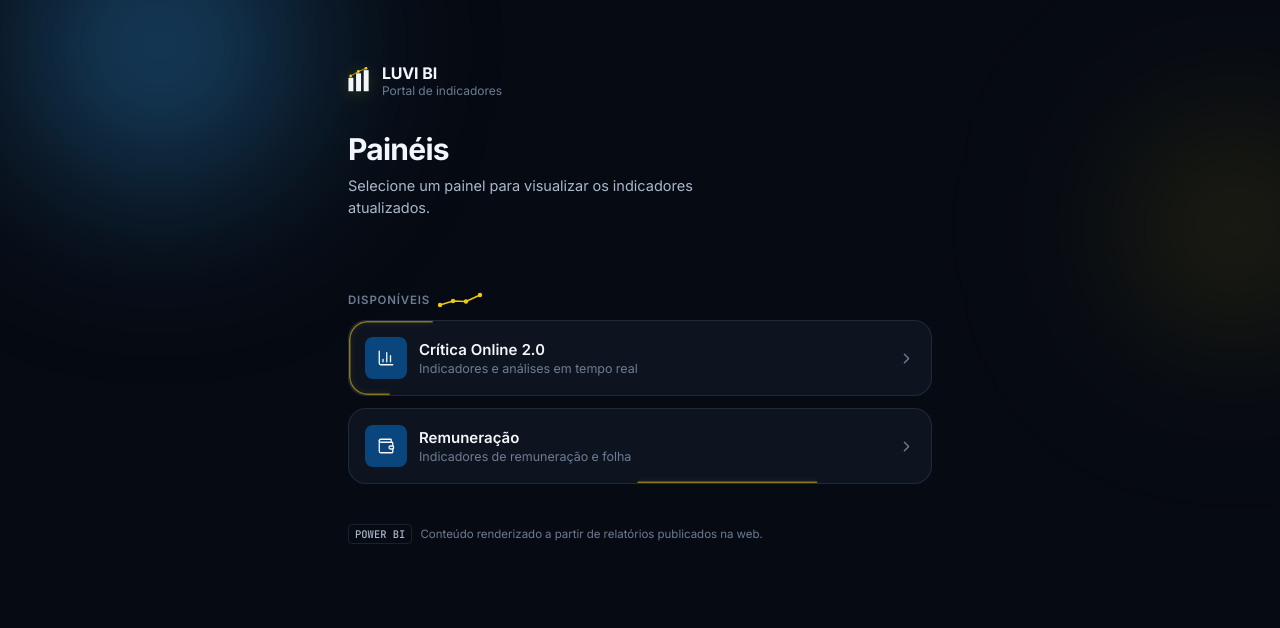
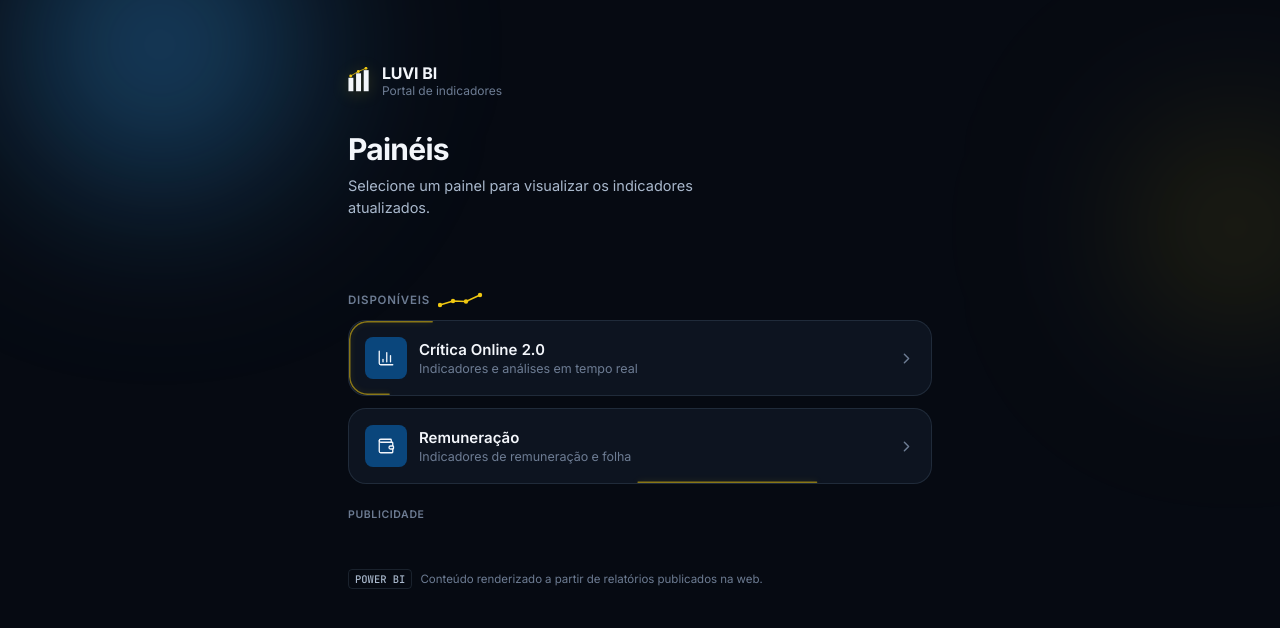
Before and after one commit to Lreus-1/Cr-tica-Online, a React (Vite) app: page / in a window 1280 px wide. Shown: the top 628 px of the page. Built offline with nearby package versions, Linux system fonts and the light colour scheme.

Commit message:
Adiciona AdSense

```diff
--- /dev/null
+++ b/src/components/AdSlot.jsx
@@ -0,0 +1,75 @@
+import { useEffect, useRef } from 'react';
+import { adConfig } from '../config/ads.js';
+
+const SCRIPT_ID = 'adsbygoogle-script';
+
+function loadAdSenseScript(client) {
+  if (document.getElementById(SCRIPT_ID)) return;
+  const script = document.createElement('script');
+  script.id = SCRIPT_ID;
+  script.async = true;
+  script.src = `https://pagead2.googlesyndication.com/pagead/js/adsbygoogle.js?client=${client}`;
+  script.crossOrigin = 'anonymous';
+  document.head.appendChild(script);
+}
+
+/**
+ * Bloco de anúncio do Google AdSense na Home.
+ *
+ * Importante: o AdSense só exibe anúncios reais em domínios aprovados
+ * na sua conta (não funciona em localhost, exceto com contas de teste).
+ * Até lá — e enquanto `client`/`slot` não forem preenchidos em
+ * src/config/ads.js — este componente mostra um placeholder discreto no
+ * lugar, pra você ver o espaço reservado no layout sem quebrar nada.
+ */
+export default function AdSlot() {
+  const insRef = useRef(null);
+  const pushedRef = useRef(false);
+  const configured = adConfig.client && !adConfig.client.includes('XXXX');
+
+  useEffect(() => {
+    if (!configured) return undefined;
+
+    loadAdSenseScript(adConfig.client);
+
+    const interval = setInterval(() => {
+      if (pushedRef.current) {
+        clearInterval(interval);
+        return;
+      }
+      if (window.adsbygoogle && insRef.current) {
+        try {
+          (window.adsbygoogle = window.adsbygoogle || []).push({});
+          pushedRef.current = true;
+          clearInterval(interval);
+        } catch {
+          // Se o AdSense já processou esse slot (ex: hot reload em dev),
+          // ele lança um erro de duplicidade — seguro ignorar.
+        }
+      }
+    }, 250);
+
+    return () => clearInterval(interval);
+  }, [configured]);
+
+  return (
+    <div className="ad-slot">
+      <span className="ad-slot__label">Publicidade</span>
+      {configured ? (
+        <ins
+          ref={insRef}
+          className="adsbygoogle"
+          style={{ display: 'block' }}
+          data-ad-client={adConfig.client}
+          data-ad-slot={adConfig.slot}
+          data-ad-format="auto"
+          data-full-width-responsive="true"
+        />
+      ) : (
+        <div className="ad-slot__placeholder">
+          Configure seu ID do AdSense em <code>src/config/ads.js</code>
+        </div>
+      )}
+    </div>
+  );
+}
--- /dev/null
+++ b/src/config/ads.js
@@ -0,0 +1,17 @@
+/**
+ * Configuração do Google AdSense — centralizada, como os dashboards.
+ *
+ * Preencha com os dados da sua conta AdSense:
+ * - client: seu "ID de editor" (formato ca-pub-XXXXXXXXXXXXXXXX),
+ *   encontrado em AdSense > Conta > Informações da conta.
+ * - slot: o ID do bloco de anúncios que você criar em
+ *   AdSense > Anúncios > Por unidade de anúncio > Criar novo bloco.
+ *
+ * Enquanto "client" contiver "XXXX", o app mostra um placeholder no
+ * lugar do anúncio em vez de tentar carregar o script do Google —
+ * assim você não precisa comentar/descomentar nada no código.
+ */
+export const adConfig = {
+  client: 'ca-pub-5226466925670263',
+  slot: '6970183705',
+};
--- a/src/index.css
+++ b/src/index.css
@@ -486,6 +486,42 @@ a {
   color: var(--brand-gold);
 }
 
+/* ---- Espaço de anúncio (Google AdSense) ---------------------------------- */
+.ad-slot {
+  margin-top: var(--space-6);
+  display: flex;
+  flex-direction: column;
+  gap: var(--space-2);
+}
+
+.ad-slot__label {
+  font-size: 10.5px;
+  font-weight: 600;
+  letter-spacing: 0.06em;
+  text-transform: uppercase;
+  color: var(--text-3);
+}
+
+.ad-slot__placeholder {
+  min-height: 90px;
+  display: flex;
+  align-items: center;
+  justify-content: center;
+  text-align: center;
+  padding: var(--space-4);
+  border: 1px dashed var(--border-strong);
+  border-radius: var(--radius-md);
+  color: var(--text-3);
+  font-size: 12.5px;
+  background: var(--surface);
+}
+
+.ad-slot__placeholder code {
+  font-family: var(--font-mono);
+  font-size: 11.5px;
+  color: var(--text-2);
+}
+
 .home__footer {
   position: relative;
   margin-top: var(--space-8);
--- a/src/pages/Home.jsx
+++ b/src/pages/Home.jsx
@@ -1,6 +1,7 @@
 import { dashboards } from '../config/dashboards.js';
 import DashboardCard from '../components/DashboardCard.jsx';
 import LuviMark from '../components/LuviMark.jsx';
+import AdSlot from '../components/AdSlot.jsx';
 
 export default function Home() {
   return (
@@ -44,6 +45,8 @@ export default function Home() {
         ))}
       </nav>
 
+      <AdSlot />
+
       <footer className="home__footer">
         <span className="home__footer-tag">POWER BI</span>
         Conteúdo renderizado a partir de relatórios publicados na web.
```
Also changed, not shown: public/ads.txt (added).
